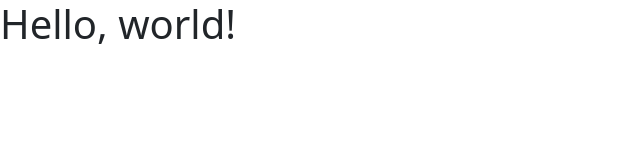
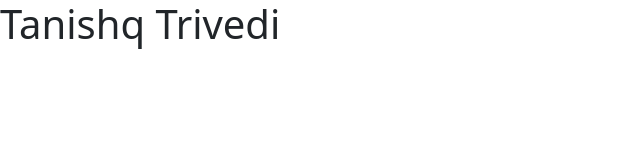
Before and after one commit to TrivediTanishq/TrivediTanishq.github.io, a plain HTML site: page index.html in a window 1280 px wide. Shown: the whole page, without its empty margins (0-640 px from the left). Drawn offline with nearby package versions, Linux system fonts and the light colour scheme.

Commit message:
second commit

```diff
--- a/index.html
+++ b/index.html
@@ -8,7 +8,7 @@
   </head>
   <body>
 
-    <h1>Hello, world!</h1>
+    <h1>Tanishq  Trivedi</h1>
     <script src="https://cdn.jsdelivr.net/npm/bootstrap@5.2.0-beta1/dist/js/bootstrap.bundle.min.js" integrity="sha384-pprn3073KE6tl6bjs2QrFaJGz5/SUsLqktiwsUTF55Jfv3qYSDhgCecCxMW52nD2" crossorigin="anonymous"></script>
 
 
```
Also changed, not shown: others.css (added), others.js (added).
